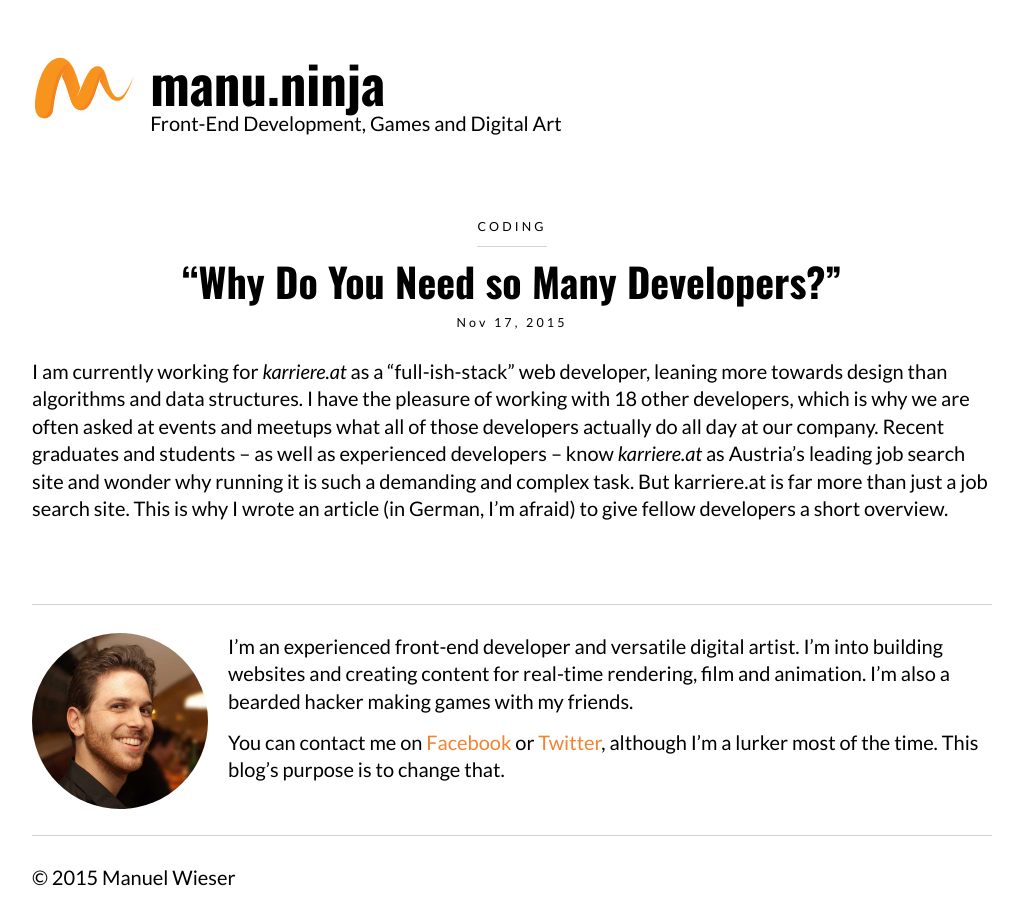
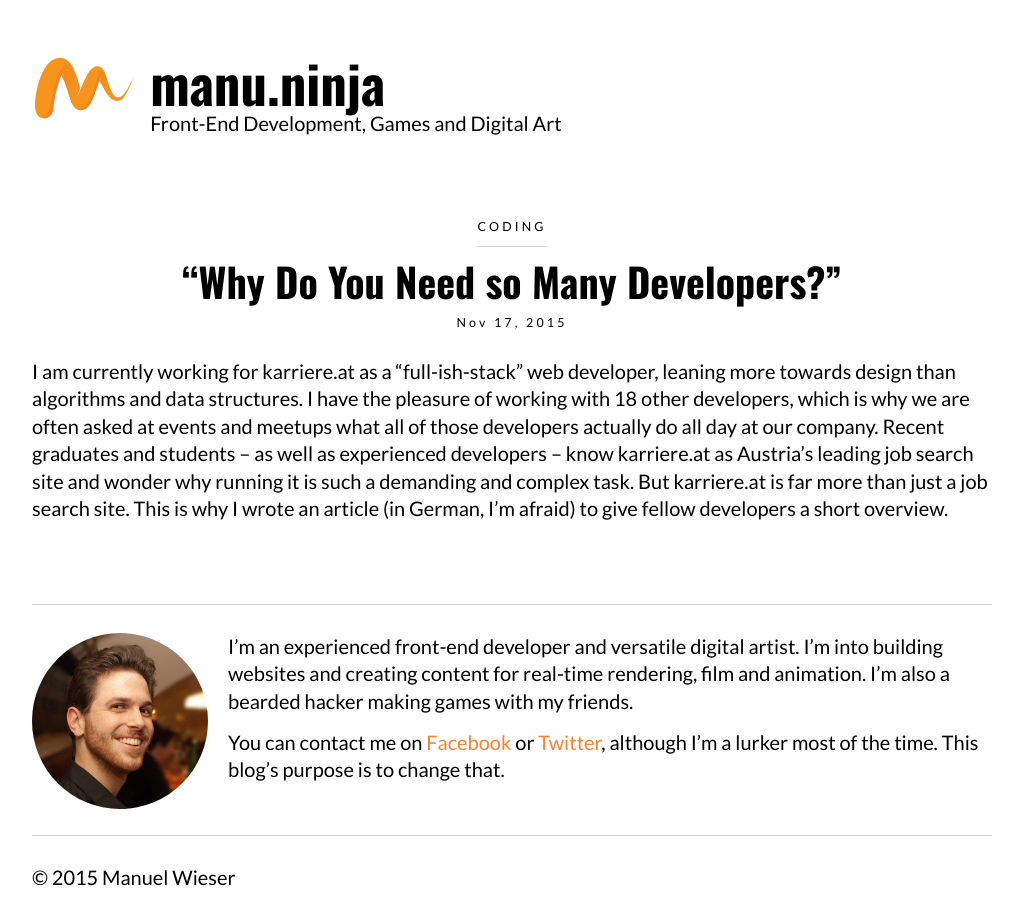
Before and after one commit to Lorti/manu.ninja, a Jekyll site: the page built from _posts/2015-11-17-why-do-you-need-so-many-developers.md, in a window 1280 px wide. Shown: the whole page, without its empty margins (128-1146 px from the left). Built offline with Jekyll 4.4.1, drawn with Linux system fonts in a browser that asks for light colours; nearby versions of some CDN libraries.

Commit message:
don't write names in italics for no reason

```diff
--- a/_posts/2015-11-17-why-do-you-need-so-many-developers.md
+++ b/_posts/2015-11-17-why-do-you-need-so-many-developers.md
@@ -7,4 +7,4 @@ external: http://www.karriere.at/dev-blog/article/view/viele-entwickler-homepage
 sitemap: false
 ---
 
-I am currently working for *karriere.at* as a "full-ish-stack" web developer, leaning more towards design than algorithms and data structures. I have the pleasure of working with 18 other developers, which is why we are often asked at events and meetups what all of those developers actually do all day at our company. Recent graduates and students – as well as experienced developers – know *karriere.at* as Austria's leading job search site and wonder why running it is such a demanding and complex task. But karriere.at is far more than just a job search site. This is why I wrote an article (in German, I'm afraid) to give fellow developers a short overview.
+I am currently working for karriere.at as a "full-ish-stack" web developer, leaning more towards design than algorithms and data structures. I have the pleasure of working with 18 other developers, which is why we are often asked at events and meetups what all of those developers actually do all day at our company. Recent graduates and students – as well as experienced developers – know karriere.at as Austria's leading job search site and wonder why running it is such a demanding and complex task. But karriere.at is far more than just a job search site. This is why I wrote an article (in German, I'm afraid) to give fellow developers a short overview.
```
Also changed, not shown: _posts/2015-11-10-how-to-design-an-indie-game-logo-in-illustrator.md (+1 -1 lines), _posts/2015-12-01-simple-svg-icon-system-using-symbol.md (+1 -1 lines).
